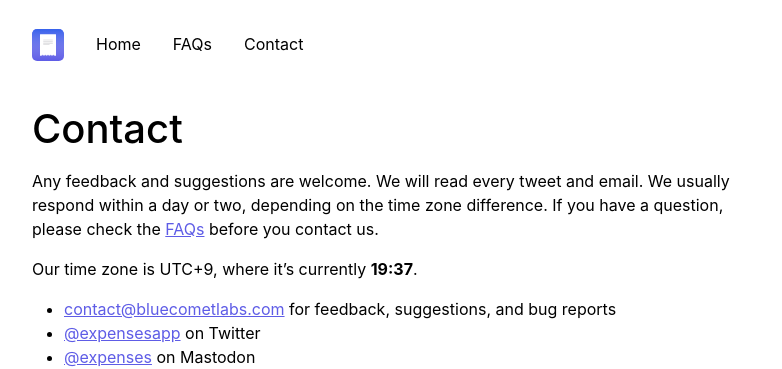
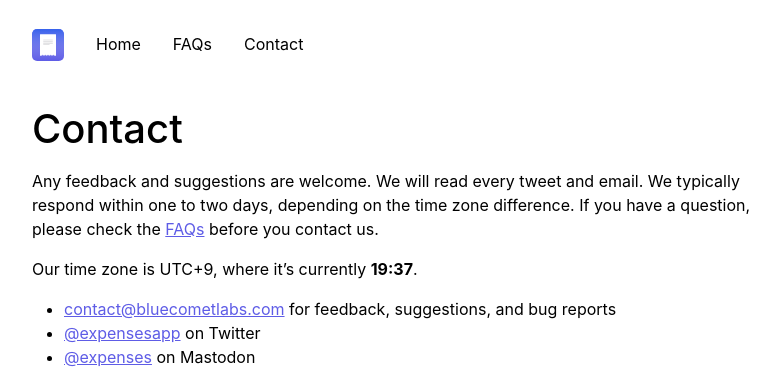
Before and after one commit to bluecometlabs/getexpenses.app, a Jekyll site: the page built from pages/contact.md, in a window 1280 px wide. Shown: the top 369 px of the page, without its empty margins (242-1024 px from the left). Built offline with Jekyll 4.4.1, drawn with Linux system fonts in a browser that asks for light colours.

Commit message:
Update contact page

```diff
--- a/pages/contact.md
+++ b/pages/contact.md
@@ -24,7 +24,7 @@ setInterval(updateTime, 1000);
 
 # Contact
 
-Any feedback and suggestions are welcome. We will read every tweet and email. We usually respond within a day or two, depending on the time zone difference. If you have a question, please check the [FAQs](/faq/) before you contact us.
+Any feedback and suggestions are welcome. We will read every tweet and email. We typically respond within one to two days, depending on the time zone difference. If you have a question, please check the [FAQs](/faq/) before you contact us.
 
 Our time zone is UTC+9, where it's currently <strong><span id="currentTime"></span></strong>.
 
```
